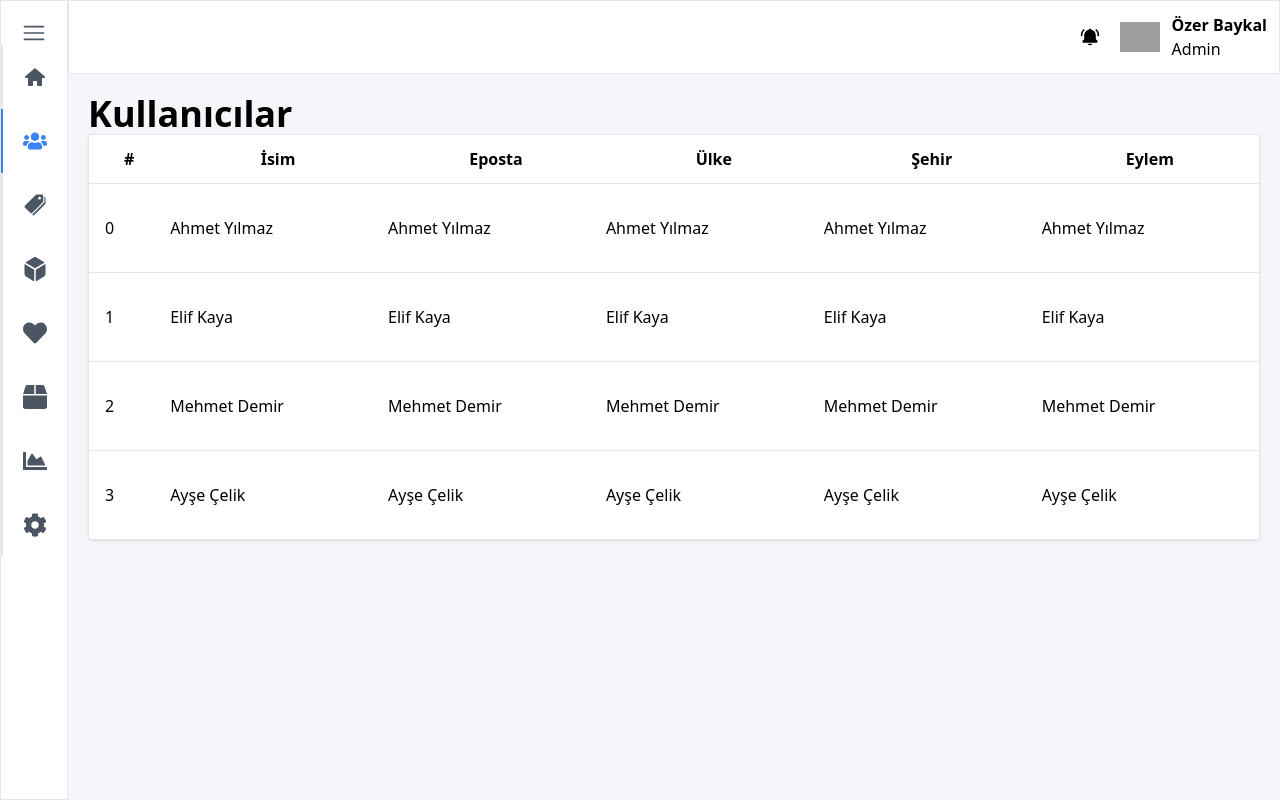
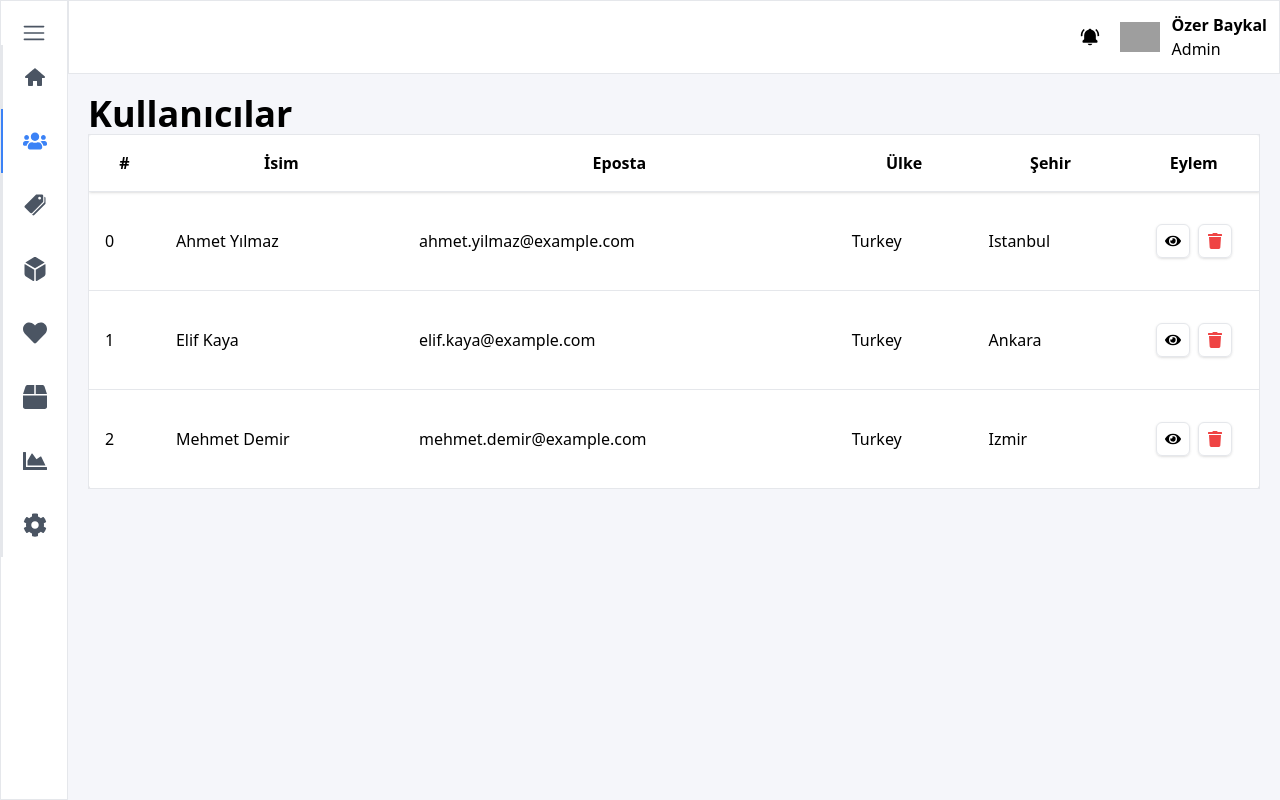
Before and after one commit to ozerbaykal/dashboard-next-js, a Next.js app: page /users in a window 1280 px wide. Built offline with nearby package versions, Linux system fonts and the light colour scheme; data requests are answered from the project's data file; grey boxes are pictures that could not be loaded.

Commit message:
DeleteButton

```diff
--- /dev/null
+++ b/app/components/table/DeleteButton.tsx
@@ -0,0 +1,29 @@
+"use client"
+import { deleteUser } from "@/utils/api";
+import { useRouter } from "next/navigation";
+import { FaTrash } from "react-icons/fa";
+import { toast } from "react-toastify";
+
+const DeleteButton = ({ id }: { id: string }) => {
+    const router = useRouter()
+
+    //kullanıcı hesabını sil
+    const handleDelete = () => {
+        deleteUser(id).then(() => {
+            router.refresh()
+            toast.info("Kullanıcı kaldırıldı")
+        }).catch(() => {
+            toast.error("Kullanıcı hesabı kaldırılmadı")
+        })
+    }
+
+    return (
+        <button
+            onClick={handleDelete}
+            className="border shadow p-2 rounded-md hover:shadow-lg hover:bg-gray-200 transition">
+            <FaTrash className="text-red-500 " />
+        </button>
+    );
+};
+
+export default DeleteButton;
--- a/app/components/table/index.tsx
+++ b/app/components/table/index.tsx
@@ -1,19 +1,21 @@
 import { getUsers } from "@/utils/api";
+import DeleteButton from "./DeleteButton";
+import { FaEye } from "react-icons/fa";
 
 const Table = async () => {
     const data = await getUsers();
 
     return (
-        <div>
+        <div className="relative w-full overflow-x-auto">
             <table className="border shadow bg-white w-full rounded-md ">
-                <thead>
-                    <tr className="border-b">
-                        <th className="py-3 px-4">#</th>
-                        <th>İsim</th>
-                        <th>Eposta</th>
-                        <th>Ülke</th>
-                        <th>Şehir</th>
-                        <th>Eylem</th>
+                <thead >
+                    <tr className="border-b shadow ">
+                        <th className="py-4 px-4 ">#</th>
+                        <th className="px-3">İsim</th>
+                        <th className="px-3">Eposta</th>
+                        <th className="px-3">Ülke</th>
+                        <th className="px-3">Şehir</th>
+                        <th className="px-3">Eylem</th>
                     </tr>
                 </thead>
 
@@ -22,11 +24,14 @@ const Table = async () => {
                         data.map((user, key) => (
                             <tr key={user.id} className="border-b" >
                                 <td className="py-8 px-4">{key}</td>
-                                <td>{user.name}</td>
-                                <td>{user.name}</td>
-                                <td>{user.name}</td>
-                                <td>{user.name}</td>
-                                <td>{user.name}</td>
+                                <td className="py-8 px-4" >{user.name}</td>
+                                <td className="py-8 px-4">{user.email}</td>
+                                <td className="py-8 px-4">  {user.address.country}</td>
+                                <td className="py-8 px-4" >{user.address.city}</td>
+                                <td className="flex justify-center py-8 gap-2 ">
+                                    <button className="border shadow p-2 rounded-md hover:shadow-lg hover:bg-gray-200"><FaEye /></button>
+                                    <DeleteButton id={user.id} />
+                                </td>
 
                             </tr>
                         ))
--- a/app/types.ts
+++ b/app/types.ts
@@ -35,7 +35,7 @@ export type Product = {
 };
 
 export type User = {
-  id: number;
+  id: string;
   name: string;
   email: string;
   password: string;
--- a/app/utils/api.tsx
+++ b/app/utils/api.tsx
@@ -112,7 +112,9 @@ export const editProduct = async (data: Product) => {
 
 export const getUsers = async (): Promise<User[]> => {
     try {
-        const res = await fetch(`http://localhost:3090/users`
+        const res = await fetch(`http://localhost:3090/users`, {
+            cache: "no-store"
+        }
 
         )
         return res.json()
@@ -126,3 +128,21 @@ export const getUsers = async (): Promise<User[]> => {
     }
 
 }
+
+export const deleteUser = async (id: string): Promise<User[]> => {
+    try {
+        const res = await fetch(`http://localhost:3090/users/${id}`,
+
+            {
+                method: "DELETE"
+            });
+        return res.json()
+    } catch (error) {
+        console.log(error)
+
+        throw Error("Kullancı kaldırılırken bir sorun oluştu")
+
+
+    }
+
+}
--- a/db.json
+++ b/db.json
@@ -158,28 +158,6 @@
       },
       "phone": "+90 542 987 6543",
       "orders": []
-    },
-    {
-      "id": "4",
-      "name": "Ayşe Çelik",
-      "email": "ayse.celik@example.com",
-      "password": "hashed_password_4",
-      "address": {
-        "street": "Kordonboyu Mah. Sahil Yolu Cad. No: 22",
-        "city": "Antalya",
-        "postal_code": "07000",
-        "country": "Turkey"
-      },
-      "phone": "+90 546 345 6789",
-      "orders": [
-        {
-          "order_id": 1004,
-          "product_id": 5,
-          "quantity": 1,
-          "total_price": 180,
-          "order_date": "2024-09-01"
-        }
-      ]
     }
   ],
   "orders": [
```
